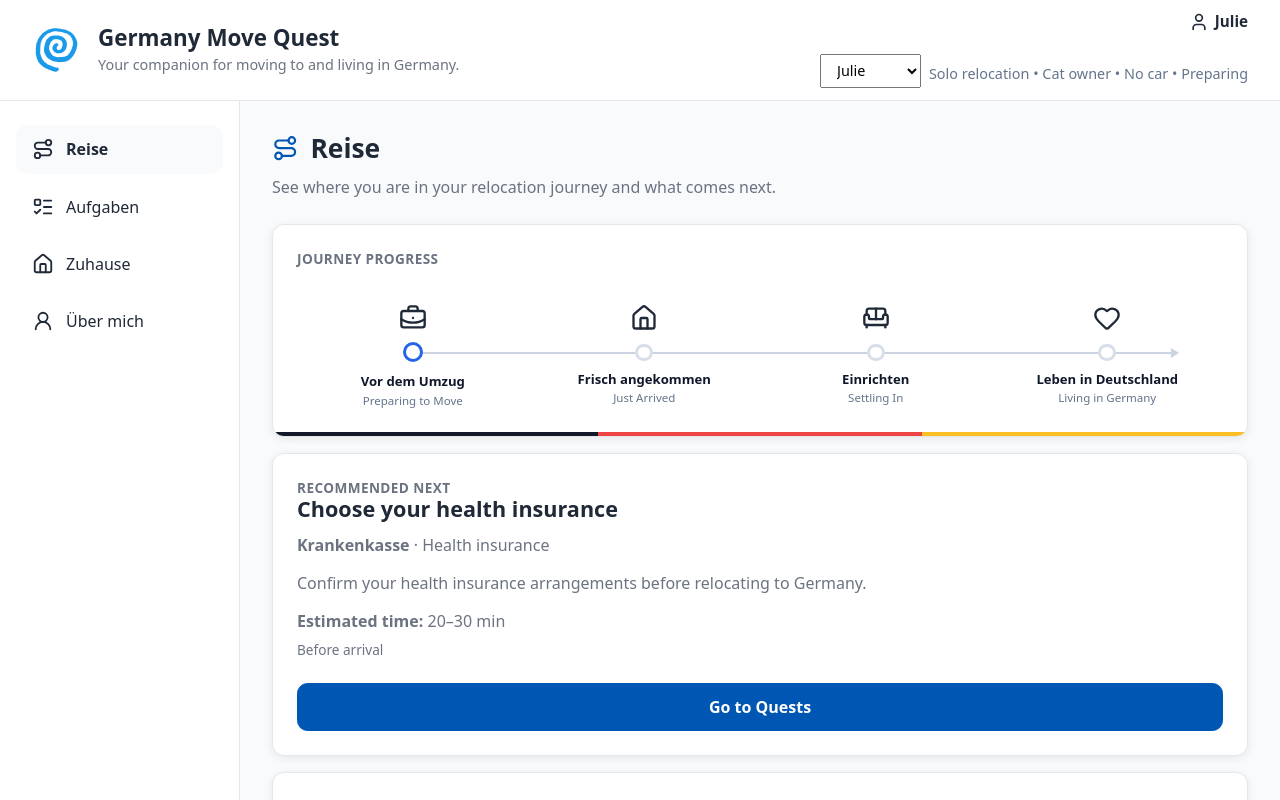
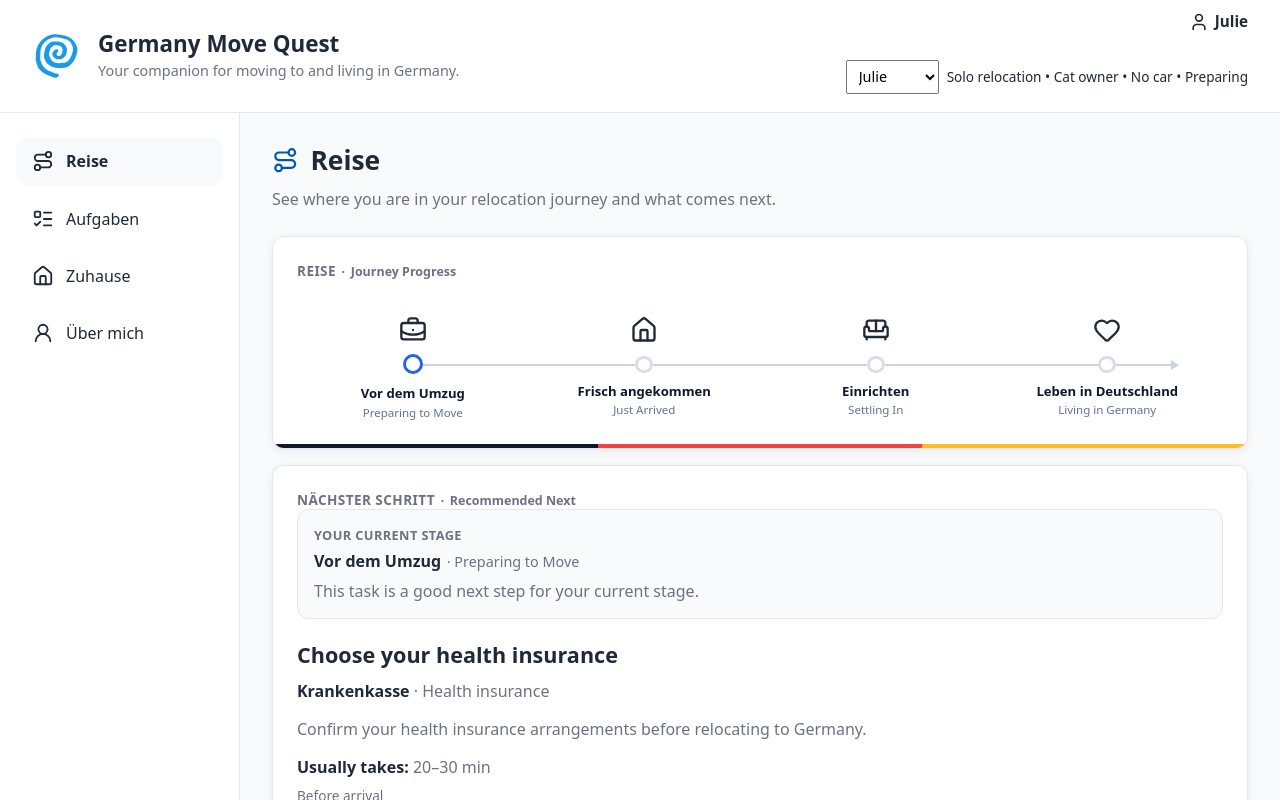
Before and after one commit to JHCairn/germany-move-quest, a React (Vite) app: page / in a window 1280 px wide. Both pictures are taken after a click on the button "Begin Your Journey". Shown: the top 800 px of the page. Built offline with nearby package versions, Linux system fonts and the light colour scheme.

Commit message:
polishing the dashboard

```diff
--- a/src/components/dashboard/JourneyProgressCard.jsx
+++ b/src/components/dashboard/JourneyProgressCard.jsx
@@ -24,7 +24,12 @@ function JourneyProgressCard({ journey }) {
 
   return (
     <article className="dashboard-card wide-card journey-progress-card">
-      <p className="card-eyebrow">Journey Progress</p>
+      <p className="card-eyebrow">
+        <span>Reise</span>
+        <span className="card-eyebrow-translation">
+          Journey Progress
+        </span>
+      </p>
 
       <div className="journey-timeline">
         {journey.stages.map((stage, index) => {
--- a/src/components/dashboard/QuestProgressCard.jsx
+++ b/src/components/dashboard/QuestProgressCard.jsx
@@ -3,7 +3,12 @@ import "./QuestProgressCard.css";
 function QuestProgressCard({ progress }) {
   return (
     <article className="dashboard-card wide-card quest-progress-card">
-      <p className="card-eyebrow">Quest Progress</p>
+      <p className="card-eyebrow">
+        <span>Aufgaben</span>
+        <span className="card-eyebrow-translation">
+          Quest Progress
+        </span>
+      </p>
 
       <div className="quest-stage-progress-list">
         {progress.progressByStage.map((stage) => (
--- a/src/components/dashboard/RecommendationCard.css
+++ b/src/components/dashboard/RecommendationCard.css
@@ -1,9 +1,58 @@
+.recommendation-stage {
+  margin-bottom: 1.5rem;
+  padding: 1rem;
+
+  border: 1px solid var(--border);
+  border-radius: 0.75rem;
+
+  background: var(--background);
+}
+
+.recommendation-stage-label {
+  color: var(--text-light);
+  font-size: 0.8rem;
+  font-weight: 700;
+  letter-spacing: 0.03em;
+  text-transform: uppercase;
+}
+
+.recommendation-stage-name {
+  display: flex;
+  align-items: baseline;
+  flex-wrap: wrap;
+  gap: 0.35rem;
+
+  margin-top: 0.35rem !important;
+}
+
+.recommendation-stage-name strong {
+  color: var(--text);
+  font-size: 1rem;
+}
+
+.recommendation-stage-name span {
+  color: var(--text-light);
+  font-size: 0.9rem;
+}
+
+.recommendation-stage-context {
+  margin-top: 0.5rem !important;
+}
+
+.recommendation-quest-summary strong {
+  color: var(--text);
+}
+
 .recommendation-description {
   margin-top: 1rem !important;
 }
 
 .recommendation-estimate {
   margin-top: 1rem !important;
+}
+
+.recommendation-estimate strong {
+  color: var(--text);
 }
 
 .recommendation-due-label {
@@ -15,6 +64,11 @@
 }
 
 .recommendation-button {
+  display: flex;
+  align-items: center;
+  justify-content: space-between;
+  gap: 1rem;
+
   width: 100%;
   margin-top: 1.5rem;
   padding: 0.75rem 1rem;
@@ -25,9 +79,23 @@
   background: var(--primary);
   color: #ffffff;
 
+  font: inherit;
   font-weight: 700;
+  text-align: left;
 
   cursor: pointer;
+}
+
+.recommendation-button-primary {
+  display: inline-flex;
+  align-items: center;
+  gap: 0.5rem;
+}
+
+.recommendation-button-translation {
+  font-size: 0.8rem;
+  font-weight: 600;
+  opacity: 0.85;
 }
 
 .recommendation-button:hover {
@@ -42,3 +110,15 @@
   );
   outline-offset: 2px;
 }
+
+@media (max-width: 480px) {
+  .recommendation-button {
+    align-items: flex-start;
+    flex-direction: column;
+    gap: 0.25rem;
+  }
+
+  .recommendation-button-translation {
+    margin-left: 1.5rem;
+  }
+}
--- a/src/components/dashboard/RecommendationCard.jsx
+++ b/src/components/dashboard/RecommendationCard.jsx
@@ -1,37 +1,82 @@
 import "./RecommendationCard.css";
+
+import { ArrowRight } from "lucide-react";
 
 function RecommendationCard({
   quest,
+  currentStage,
   onGoToQuests,
 }) {
   if (!quest) {
     return (
-      <article className="dashboard-card wide-card">
-        <p className="card-eyebrow">Recommended Next</p>
+      <article className="dashboard-card wide-card recommendation-card">
+        <p className="card-eyebrow">
+          <span>Nächster Schritt</span>
+          <span className="card-eyebrow-translation">
+            Recommended Next
+          </span>
+        </p>
 
         <h2>You're all caught up.</h2>
 
-        <p>No active quests need attention right now.</p>
+        <p>
+          You've completed everything we currently recommend.
+        </p>
+
+        <p className="recommendation-description">
+          You can still explore your Aufgaben or update your
+          information at any time.
+        </p>
 
         <button
           type="button"
           className="recommendation-button"
           onClick={onGoToQuests}
         >
-          Go to Quests
+          <span className="recommendation-button-primary">
+            <ArrowRight size={16} aria-hidden="true" />
+            <span>Zu den Aufgaben</span>
+          </span>
+
+          <span className="recommendation-button-translation">
+            Go to Tasks
+          </span>
         </button>
       </article>
     );
   }
 
   return (
-    <article className="dashboard-card wide-card">
-      <p className="card-eyebrow">Recommended Next</p>
+    <article className="dashboard-card wide-card recommendation-card">
+      <p className="card-eyebrow">
+        <span>Nächster Schritt</span>
+        <span className="card-eyebrow-translation">
+          Recommended Next
+        </span>
+      </p>
+
+      {currentStage && (
+        <div className="recommendation-stage">
+          <p className="recommendation-stage-label">
+            Your current stage
+          </p>
+
+          <p className="recommendation-stage-name">
+            <strong>{currentStage.germanLabel}</strong>
+            <span>· {currentStage.englishLabel}</span>
+          </p>
+
+          <p className="recommendation-stage-context">
+            This task is a good next step for your current stage.
+          </p>
+        </div>
+      )}
 
       <h2>{quest.actionLabel}</h2>
 
-      <p>
-        <strong>{quest.title}</strong> · {quest.subtitle}
+      <p className="recommendation-quest-summary">
+        <strong>{quest.title}</strong>
+        {quest.subtitle && <span> · {quest.subtitle}</span>}
       </p>
 
       <p className="recommendation-description">
@@ -39,19 +84,28 @@ function RecommendationCard({
       </p>
 
       <p className="recommendation-estimate">
-        <strong>Estimated time:</strong> {quest.estimatedTime}
+        <strong>Usually takes:</strong> {quest.estimatedTime}
       </p>
 
-      <small className="recommendation-due-label">
-        {quest.dueLabel}
-      </small>
+      {quest.dueLabel && (
+        <small className="recommendation-due-label">
+          {quest.dueLabel}
+        </small>
+      )}
 
       <button
         type="button"
         className="recommendation-button"
         onClick={onGoToQuests}
       >
-        Go to Quests
+        <span className="recommendation-button-primary">
+          <ArrowRight size={16} aria-hidden="true" />
+          <span>Zu den Aufgaben</span>
+        </span>
+
+        <span className="recommendation-button-translation">
+          Go to Tasks
+        </span>
       </button>
     </article>
   );
--- a/src/pages/JourneyPage.css
+++ b/src/pages/JourneyPage.css
@@ -1,33 +1,6 @@
 .journey-page {
   width: 100%;
   max-width: 1100px;
-}
-
-.journey-header {
-  margin-bottom: 2rem;
-}
-
-.journey-eyebrow,
-.card-eyebrow {
-  margin: 0 0 0.5rem;
-  color: var(--text-light);
-  font-size: 0.85rem;
-  font-weight: 700;
-  letter-spacing: 0.03em;
-  text-transform: uppercase;
-}
-
-.journey-header h1 {
-  margin: 0 0 0.5rem;
-  color: var(--text);
-  font-size: clamp(2rem, 4vw, 3rem);
-  line-height: 1.05;
-  letter-spacing: -0.04em;
-}
-
-.journey-header p {
-  margin: 0;
-  color: var(--text-light);
 }
 
 .journey-grid {
@@ -56,48 +29,34 @@
   color: var(--text-light);
 }
 
+.card-eyebrow {
+  display: flex;
+  align-items: baseline;
+  flex-wrap: wrap;
+  gap: 0.35rem;
+
+  margin: 0 0 0.75rem;
+  color: var(--text-light);
+  font-size: 0.85rem;
+  font-weight: 700;
+  letter-spacing: 0.03em;
+  text-transform: uppercase;
+}
+
+.card-eyebrow-translation {
+  font-size: 0.78rem;
+  font-weight: 600;
+  letter-spacing: 0;
+  text-transform: none;
+}
+
+.card-eyebrow-translation::before {
+  content: "·";
+  margin-right: 0.35rem;
+}
+
 .wide-card {
   grid-column: span 2;
-}
-
-.progress-bar {
-  height: 12px;
-  margin: 1rem 0;
-  overflow: hidden;
-
-  background: var(--background);
-  border-radius: 999px;
-}
-
-.progress-fill {
-  width: 12%;
-  height: 100%;
-  background: var(--primary);
-}
-
-.recommendation-list,
-.milestone-list {
-  margin: 1rem 0 0;
-  padding-left: 1.25rem;
-  color: var(--text);
-}
-
-.quest-progress-list {
-  display: grid;
-  gap: 0.75rem;
-  margin-top: 1rem;
-}
-
-.quest-progress-row {
-  display: flex;
-  justify-content: space-between;
-  gap: 1rem;
-
-  padding: 1rem;
-  background: var(--background);
-  border-radius: var(--radius);
-
-  color: var(--text);
 }
 
 @media (max-width: 768px) {
@@ -116,91 +75,4 @@
   .dashboard-card {
     padding: 1.25rem;
   }
-
-  .quest-progress-row {
-    align-items: flex-start;
-  }
 }
-
-.journey-timeline {
-  display: flex;
-  align-items: flex-start;
-  justify-content: space-between;
-  gap: 0.75rem;
-  margin-top: 1.5rem;
-}
-
-.timeline-stage:not(:last-child)::after {
-  content: "";
-  position: absolute;
-  top: 1rem;
-  left: 50%;
-  width: 100%;
-  height: 2px;
-  background: #cbd5e1;
-  z-index: 0;
-}
-
-.timeline-marker {
-  position: relative;
-  z-index: 1;
-  display: inline-flex;
-  align-items: center;
-  justify-content: center;
-  width: 2rem;
-  height: 2rem;
-  margin-bottom: 0.75rem;
-  border-radius: 999px;
-  background: #ffffff;
-  border: 2px solid #2563eb;
-  color: #2563eb;
-  font-weight: 700;
-}
-
-.timeline-label {
-  display: flex;
-  flex-direction: column;
-  gap: 0.15rem;
-}
-
-.timeline-label strong {
-  font-size: 0.85rem;
-  color: #0f172a;
-}
-
-.timeline-label small {
-  font-size: 0.75rem;
-  color: #64748b;
-}
-.timeline-stage {
-  position: relative;
-  flex: 1;
-  min-width: 0;
-  text-align: center;
-}
-.developer-tools {
-  margin-top: 1rem;
-}
-
-.developer-tools-row {
-  display: flex;
-  align-items: center;
-  gap: 0.75rem;
-  flex-wrap: wrap;
-}
-
-.developer-tools label {
-  font-size: 0.9rem;
-  font-weight: 600;
-  color: #475569;
-}
-
-.developer-tools select {
-  padding: 0.35rem 0.75rem;
-}
-
-.developer-persona-description {
-  margin: 0.35rem 0 0;
-  font-size: 0.9rem;
-  color: #64748b;
-}
--- a/src/pages/JourneyPage.jsx
+++ b/src/pages/JourneyPage.jsx
@@ -43,6 +43,7 @@ function JourneyPage({
 
         <RecommendationCard
           quest={journey.recommendedQuest}
+          currentStage={journey.currentStage}
           onGoToQuests={onGoToQuests}
         />
 
```
Also changed, not shown: 1 other file (tests, documents, lock files or other folders).
